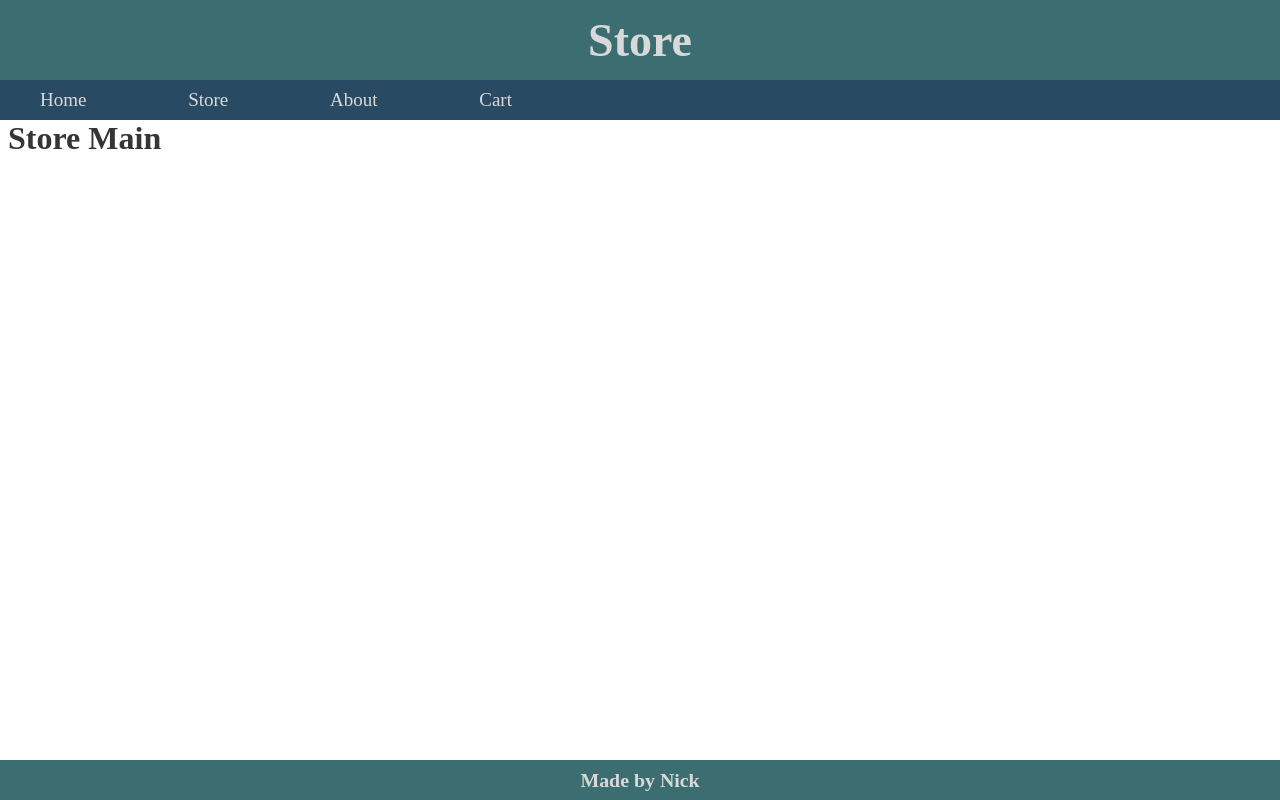
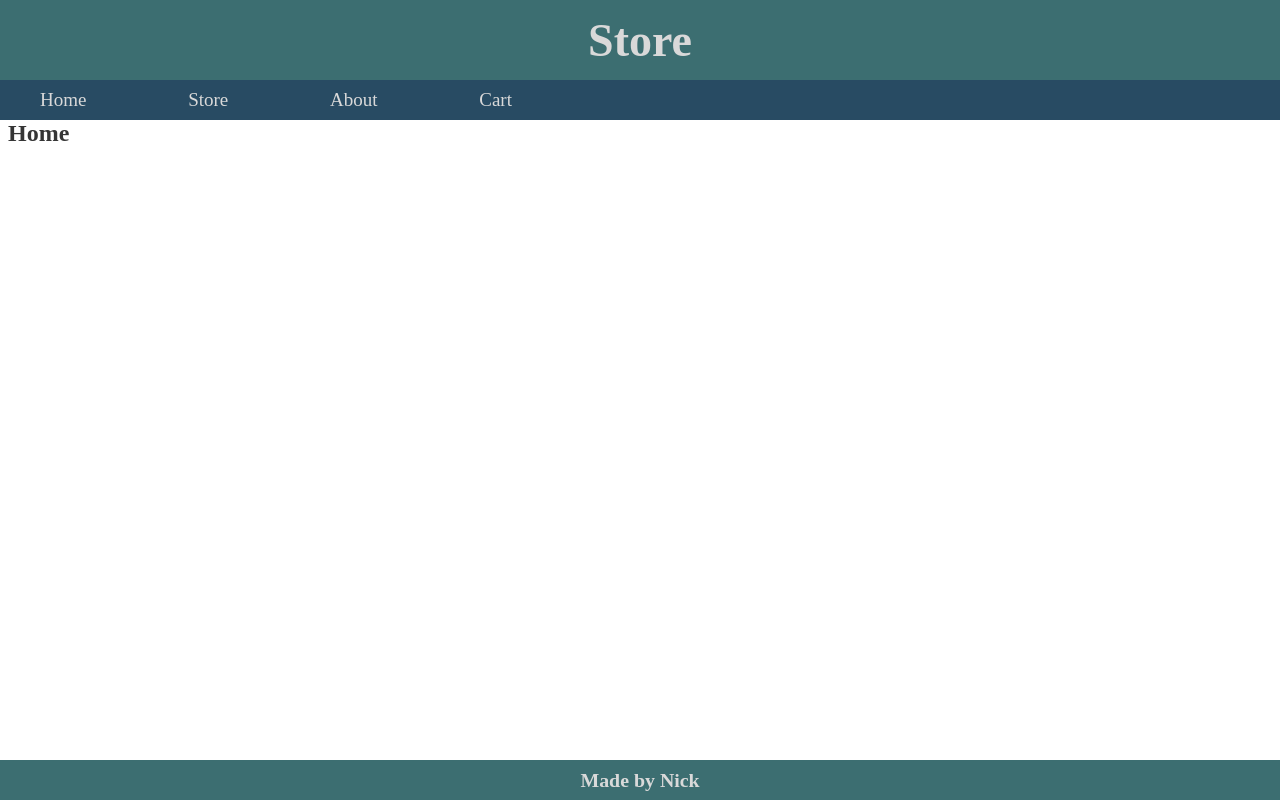
Before and after one commit to NBrennan26/shopping-cart, a React (Create React App) app: page / in a window 1280 px wide. Built offline with nearby package versions, Linux system fonts and the light colour scheme.

Commit message:
Moved Router info to StoreMain. My idea here is that StoreMain can store state and pass it to the components without need App to handle all that. Hopefully it plays out

```diff
--- a/src/App.js
+++ b/src/App.js
@@ -1,33 +1,18 @@
 import React from "react";
-import { BrowserRouter, Routes, Route } from "react-router-dom";
 import "./App.css";
 import Header from "./components/Header";
 import NavBar from "./components/NavBar";
 import Footer from "./components/Footer";
 import StoreMain from "./components/StoreMain";
-import Home from "./components/Home";
-import Shop from "./components/Shop";
-import About from "./components/About";
-import Cart from "./components/Cart";
-import NotFound from "./components/NotFound";
-
 
 const App = () => {
   return (
-    <BrowserRouter>
+    <div>
       <Header />
       <NavBar />
-        <Routes>
-          <Route path="/" element={<StoreMain />}>
-            <Route path="/home" element={<Home />} />
-            <Route path="/shop" element={<Shop />} />
-            <Route path="/about" element={<About />} />
-            <Route path="/cart" element={<Cart />} />
-            <Route path="*" element={<NotFound />} />
-          </Route>
-        </Routes>
+      <StoreMain />
       <Footer />
-    </BrowserRouter>
+    </div>
   );
 };
 
--- a/src/components/StoreMain.js
+++ b/src/components/StoreMain.js
@@ -1,10 +1,22 @@
 import React from "react";
+import { BrowserRouter, Routes, Route } from "react-router-dom";
+import Home from "./Home";
+import Shop from "./Shop";
+import About from "./About";
+import Cart from "./Cart";
+import NotFound from "./NotFound";
 
 function StoreMain() {
   return (
-    <div className="store-component" id="store-main">
-      <h1>Store Main</h1>
-    </div>
+    <BrowserRouter>
+      <Routes>
+        <Route path="/" element={<Home />} />
+        <Route path="/shop" element={<Shop />} />
+        <Route path="/about" element={<About />} />
+        <Route path="/cart" element={<Cart />} />
+        <Route path="*" element={<NotFound />} />
+      </Routes>
+    </BrowserRouter>
   );
 }
 
```
